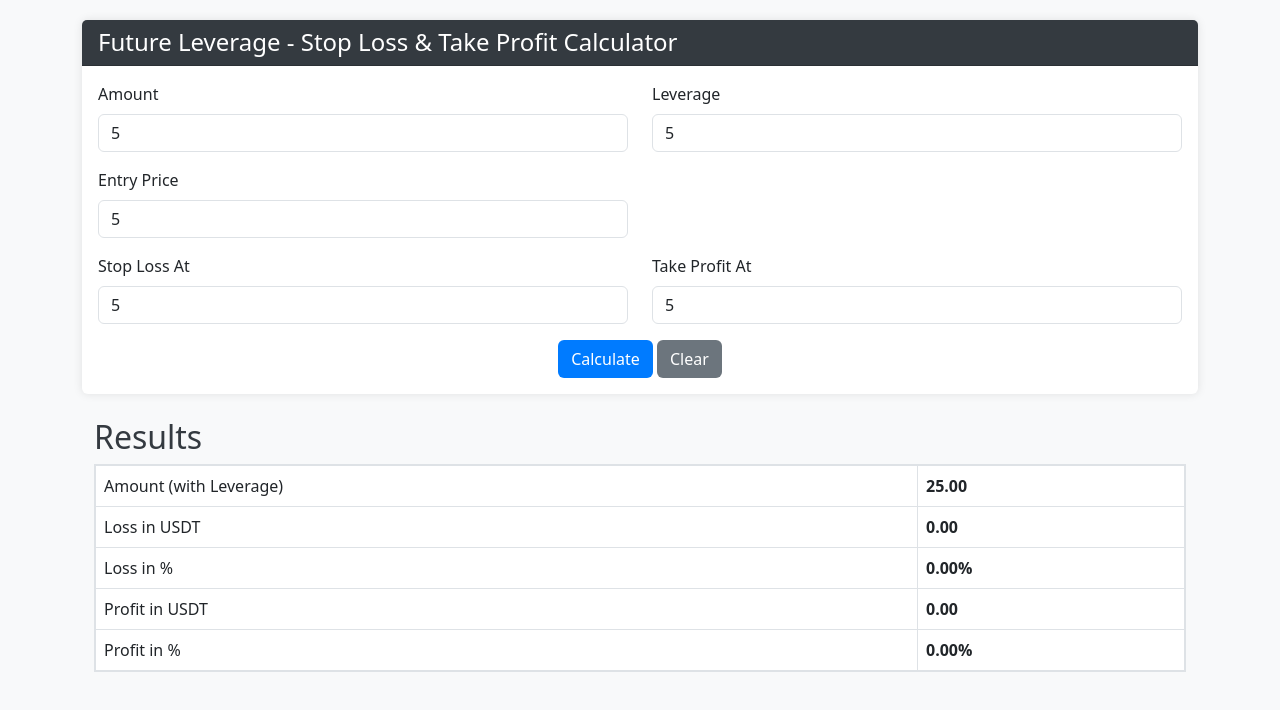
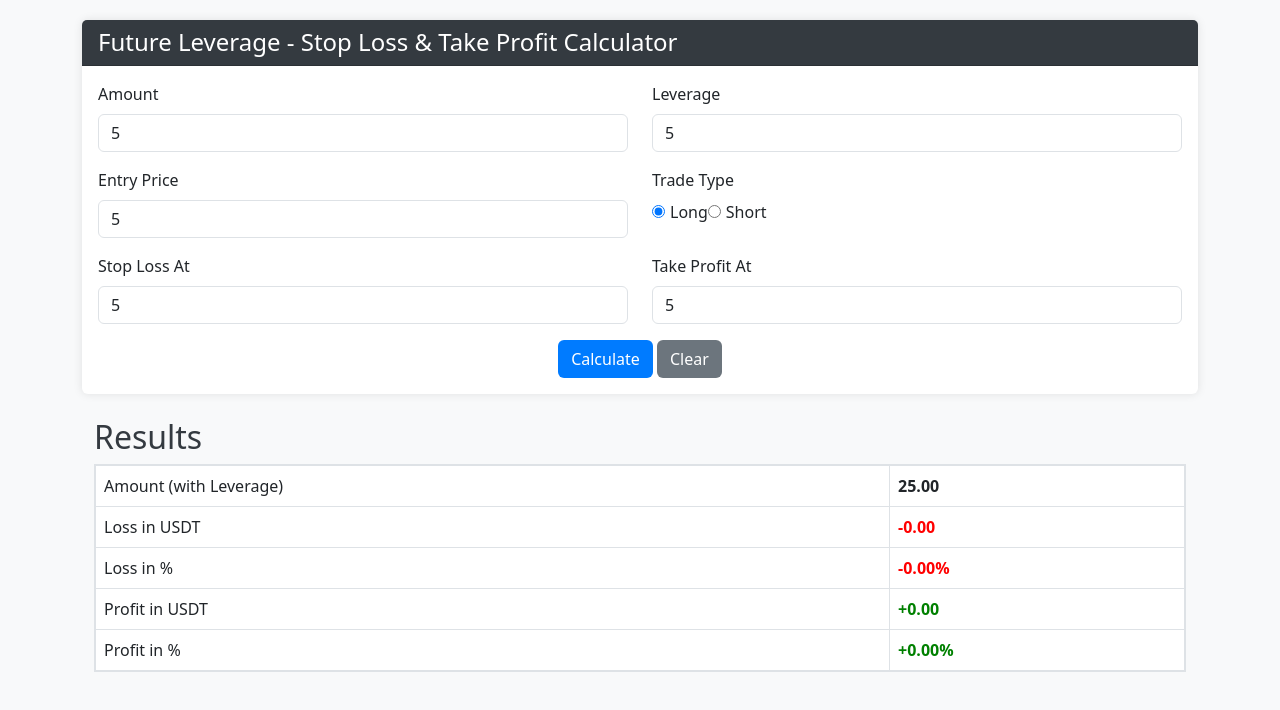
Before and after one commit to CryptoKingSandy/future-leverage-calculator, a plain HTML site: page index.html in a window 1280 px wide. Both pictures are taken after typing "5", "5", "5", "5", "5" into the empty fields and a click on the button "Calculate". Drawn offline with nearby package versions, Linux system fonts and the light colour scheme.

Commit message:
Added Trade Type index.html

```diff
--- a/index.html
+++ b/index.html
@@ -68,6 +68,25 @@
         .result-value {
             font-weight: bold;
         }
+
+        /* Styling for results based on value */
+        .negative-result {
+            color: red !important;
+        }
+
+        .positive-result {
+            color: green !important;
+        }
+
+        /* Radio buttons in one line */
+        .radio-inline {
+            display: flex;
+            align-items: center;
+        }
+
+        .radio-inline input[type="radio"] {
+            margin-right: 5px;
+        }
     </style>
 </head>
 
@@ -97,7 +116,17 @@
                             <input type="number" step="0.01" class="form-control" id="entryPrice"
                                 placeholder="Enter Entry Price" required>
                         </div>
+                        <div class="col-md-6">
+                            <label for="tradeType" class="form-label">Trade Type</label>
+                            <div class="radio-inline">
+                                <input type="radio" id="long" name="tradeType" value="long" checked>
+                                <label for="long">Long</label>
+                                <input type="radio" id="short" name="tradeType" value="short">
+                                <label for="short">Short</label>
+                            </div>
+                        </div>
                     </div>
+
                     <div class="row mb-3">
                         <div class="col-md-6">
                             <label for="stopLoss" class="form-label">Stop Loss At</label>
@@ -128,19 +157,19 @@
                     </tr>
                     <tr>
                         <td>Loss in USDT</td>
-                        <td id="lossUSDT" class="result-value">-</td>
+                        <td id="lossUSDT" class="result-value negative-result">-</td>
                     </tr>
                     <tr>
                         <td>Loss in %</td>
-                        <td id="lossPercentage" class="result-value">-</td>
+                        <td id="lossPercentage" class="result-value negative-result">-</td>
                     </tr>
                     <tr>
                         <td>Profit in USDT</td>
-                        <td id="profitUSDT" class="result-value">-</td>
+                        <td id="profitUSDT" class="result-value positive-result">-</td>
                     </tr>
                     <tr>
                         <td>Profit in %</td>
-                        <td id="profitPercentage" class="result-value">-</td>
+                        <td id="profitPercentage" class="result-value positive-result">-</td>
                     </tr>
                 </tbody>
             </table>
@@ -156,20 +185,32 @@
             const stopLoss = parseFloat(document.getElementById("stopLoss").value);
             const takeProfit = parseFloat(document.getElementById("takeprofit").value);
 
+            // Get selected trade type
+            const tradeType = document.querySelector('input[name="tradeType"]:checked').value;
+
+            // Adjust calculations based on trade type
+            let lossUSDT, profitUSDT;
+            if (tradeType === "long") {
+                lossUSDT = (entryPrice - stopLoss) * ((amount * leverage) / entryPrice);
+                profitUSDT = (takeProfit - entryPrice) * ((amount * leverage) / entryPrice);
+            } else if (tradeType === "short") {
+                lossUSDT = (stopLoss - entryPrice) * ((amount * leverage) / entryPrice);
+                profitUSDT = (entryPrice - takeProfit) * ((amount * leverage) / entryPrice);
+            }
+
             // Calculate trading information
             const tradingInfo = amount * leverage;
-            const lossUSDT = (entryPrice - stopLoss) * ((amount * leverage) / entryPrice);
             const lossPercentage = (lossUSDT / amount) * 100;
-            const profitUSDT = (takeProfit - entryPrice) * ((amount * leverage) / entryPrice);
             const profitPercentage = (profitUSDT / amount) * 100;
 
             // Set values in the results table
             document.getElementById("tradingInfo").textContent = tradingInfo.toFixed(2);
-            document.getElementById("lossUSDT").textContent = lossUSDT.toFixed(2);
-            document.getElementById("lossPercentage").textContent = lossPercentage.toFixed(2) + "%";
-            document.getElementById("profitUSDT").textContent = profitUSDT.toFixed(2);
-            document.getElementById("profitPercentage").textContent = profitPercentage.toFixed(2) + "%";
+            document.getElementById("lossUSDT").textContent = "-" + lossUSDT.toFixed(2);
+            document.getElementById("lossPercentage").textContent = "-" + lossPercentage.toFixed(2) + "%";
+            document.getElementById("profitUSDT").textContent = "+" + profitUSDT.toFixed(2);
+            document.getElementById("profitPercentage").textContent = "+" + profitPercentage.toFixed(2) + "%";
         }
+
         function clearFields() {
             // Clear input fields
             document.getElementById("amount").value = "";
```
